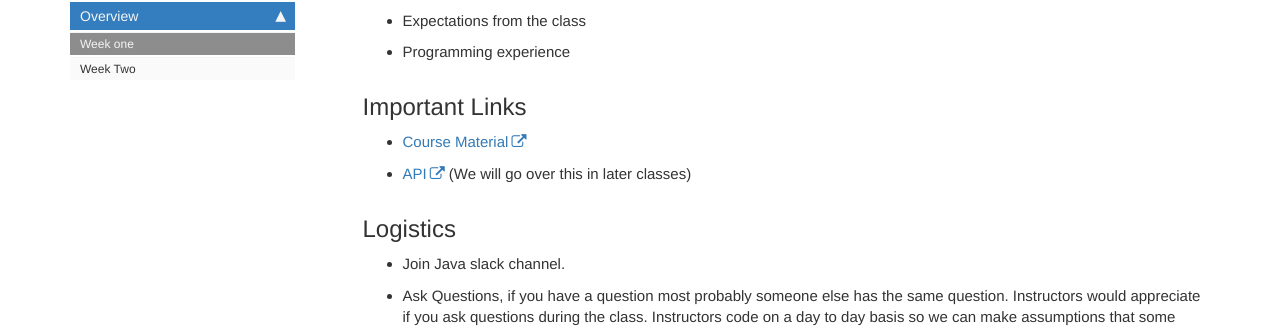
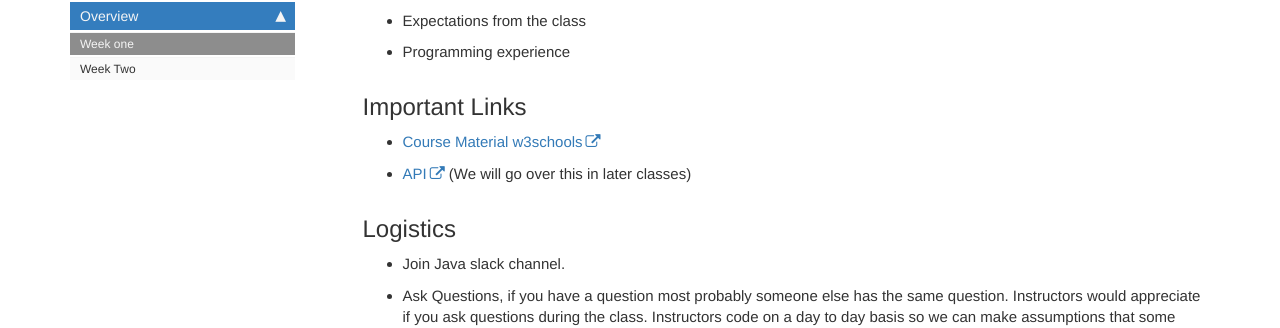
Before and after one commit to rambethina/java, a Jekyll site: the page built from pages/mydoc/mydoc_week_one.md, in a window 1280 px wide and 900 px high, scrolled down 877 px. Shown: the part 127-455 px from the top of the window. Built offline with Jekyll 4.4.1, drawn with Linux system fonts in a browser that asks for light colours; comment, search, counter and statistics services are not loaded.

Commit message:
week two update content

```diff
--- a/pages/mydoc/mydoc_week_one.md
+++ b/pages/mydoc/mydoc_week_one.md
@@ -27,7 +27,7 @@ For this course you will need Java (Programming language SDK) and IntelliJ (Java
 
 ## Important Links
 
-* [Course Material](https://www.w3schools.com/java/default.asp)
+* [Course Material w3schools](https://www.w3schools.com/java/default.asp)
 * [API](https://docs.oracle.com/javase/8/docs/api/) (We will go over this in later classes)
 
 ## Logistics
```
